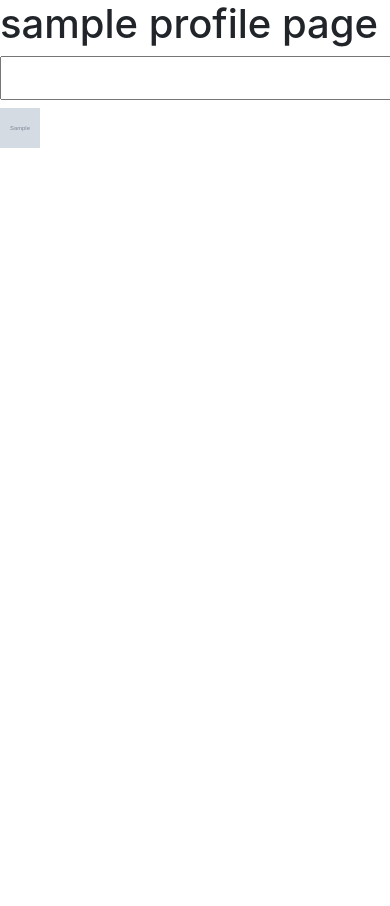
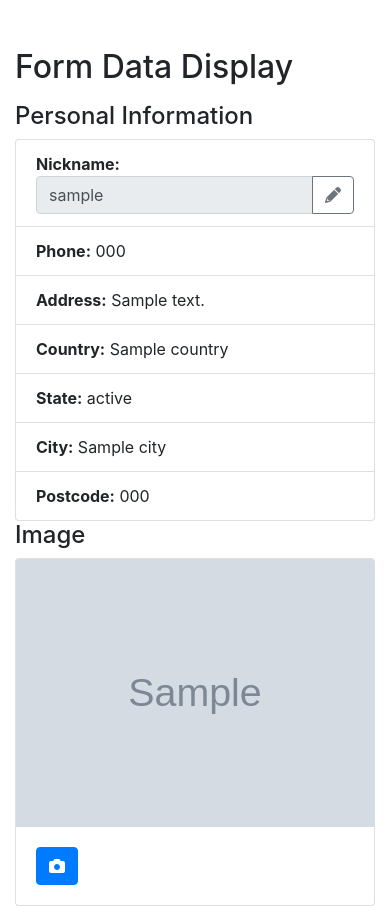
Before and after one commit to Davysongs/OnlineBank, a Django app: template templates/profile.html in a window 390 px wide; the page is wider, and only the part inside the window is pictured. Before the commit the page ends 148 px from the top of that part, so only its background shows below. Run offline with Django 4.2, Linux system fonts and the light colour scheme; the template is opened without the code that fills it: most values are stand-ins (such as "Sample title", 1, 10 or a date in 2020); grey boxes marked "Sample" are stand-in pictures; form fields are guessed from the names that the template uses; some libraries are stand-ins or nearby versions.

Commit message:
profile page

```diff
--- a/templates/profile.html
+++ b/templates/profile.html
@@ -1,27 +1,77 @@
-{% load static %}
 <!DOCTYPE html>
 <html lang="en">
 <head>
-<meta charset="UTF-8">
-<meta name="viewport" content="width=device-width, initial-scale=1.0">
-<meta http-equiv="X-UA-Compatible" content="ie=edge">
-<meta name="Description" content="User Profile content page"/>
-<link rel="stylesheet" href="https://cdnjs.cloudflare.com/ajax/libs/twitter-bootstrap/4.6.0/css/bootstrap.min.css">
-<link rel="stylesheet" href="https://cdnjs.cloudflare.com/ajax/libs/font-awesome/5.15.4/css/all.min.css">
-<link rel="stylesheet" href="">
-<title></title>
+    <meta charset="UTF-8">
+    <meta name="viewport" content="width=device-width, initial-scale=1.0">
+    <title>Form Data Display</title>
+    <link rel="stylesheet" href="https://stackpath.bootstrapcdn.com/bootstrap/4.5.2/css/bootstrap.min.css">
+    <link rel="stylesheet" href="https://cdnjs.cloudflare.com/ajax/libs/font-awesome/6.1.2/css/all.min.css">
 </head>
 <body>
-    <h1>{{ details.nickname }} profile page</h1>
-    <h2>{{form.nickname}}</h2>
+    <div class="container mt-5">
+        <h2>Form Data Display</h2>
+        <div class="row mt-3">
+            <div class="col-md-6">
+                <h4>Personal Information</h4>
+                <ul class="list-group">
+                    <li class="list-group-item">
+                        <strong>Nickname:</strong>
+                        <div class="input-group">
+                            <input type="text" name="fieldname" value="{{ details.nickname }}" class="form-control" readonly>
+                            <div class="input-group-append">
+                                <button class="btn btn-outline-secondary" type="button" id="editNickname">
+                                    <i class="fas fa-pencil-alt"></i>
+                                </button>
+                            </div>
+                        </div>
+                    </li>
 
-    {% if details.image %}
-    <img src="{{ details.image.url }}" alt="Profile" width="40px" height="40px"/>
-    {% else %}
-    <img src="{% static 'img/icon.jpg' %}" alt="image"/>
-    {% endif %}
-<script src="https://cdnjs.cloudflare.com/ajax/libs/jquery/3.5.1/jquery.slim.min.js"></script>
-<script src="https://cdnjs.cloudflare.com/ajax/libs/popper.js/1.16.1/umd/popper.min.js"></script>
-<script src="https://cdnjs.cloudflare.com/ajax/libs/twitter-bootstrap/4.6.0/js/bootstrap.min.js"></script>
+
+                    <li class="list-group-item"><strong>Phone:</strong> {{ details.phone }}</li>
+                    <li class="list-group-item"><strong>Address:</strong> {{ details.address }}</li>
+                    <li class="list-group-item"><strong>Country:</strong> {{ details.country }}</li>
+                    <li class="list-group-item"><strong>State:</strong> {{ details.state }}</li>
+                    <li class="list-group-item"><strong>City:</strong> {{ details.city }}</li>
+                    <li class="list-group-item"><strong>Postcode:</strong> {{ details.postcode }}</li>
+                </ul>
+            </div>
+            <div class="col-md-6">
+                <h4>Image</h4>
+                <div class="card">
+                    <img src="{{ details.image.url }}" class="card-img-top" alt="Image Preview">
+                    <div class="card-body">
+                        <button class="btn btn-primary" id="editImageBtn"><i class="fas fa-camera"></i></button>
+                        <input type="file" id="imageInput" style="display: none;" accept="image/*">
+                    </div>
+                </div>
+            </div>
+
+        </div>
+    </div>
 </body>
+<script>
+    document.getElementById('editNickname').addEventListener('click', function() {
+        var nicknameInput = document.querySelector('input[name="nickname"]');
+        nicknameInput.readOnly = !nicknameInput.readOnly; // Toggle readonly attribute
+        nicknameInput.focus(); // Focus on the input field after making it editable
+    });
+    document.getElementById('editImageBtn').addEventListener('click', function() {
+    document.getElementById('imageInput').click();
+});
+
+    document.getElementById('imageInput').addEventListener('change', function() {
+        // Here you can handle the selected image file
+        // For example, you can use FormData to send the file to the server via AJAX
+        // Or you can display the selected image preview on the page
+        const selectedFile = this.files[0];
+        if (selectedFile) {
+            const reader = new FileReader();
+            reader.onload = function(event) {
+                const imgPreview = document.querySelector('.card-img-top');
+                imgPreview.src = event.target.result;
+            };
+            reader.readAsDataURL(selectedFile);
+        }
+    });
+</script>
 </html>
--- a/templates/update.html
+++ b/templates/update.html
@@ -57,10 +57,10 @@
             <span id="pin-error" class="error-message"></span><br>
             <input type="password" name="pin" id="pin" maxlength="4" minlength="4" autocomplete="off" required>
         </div>
-        <!-- <div class="input-group">
+        <div class="input-group">
             <label for="pin2">Confirm PIN</label><br>
             <input type="password" name="pin2" id="pin2" maxlength="4" minlength="4" autocomplete="off" required>
-        </div> -->
+        </div>
         <button type="submit">Submit</button>
     </form>
 
```
Also changed, not shown: static/scripts/update.js (+40 -40 lines), media/images/White_And_Maroon_Modern_Giveaway_Instagram_Post_DR7KJFW.png (added).
